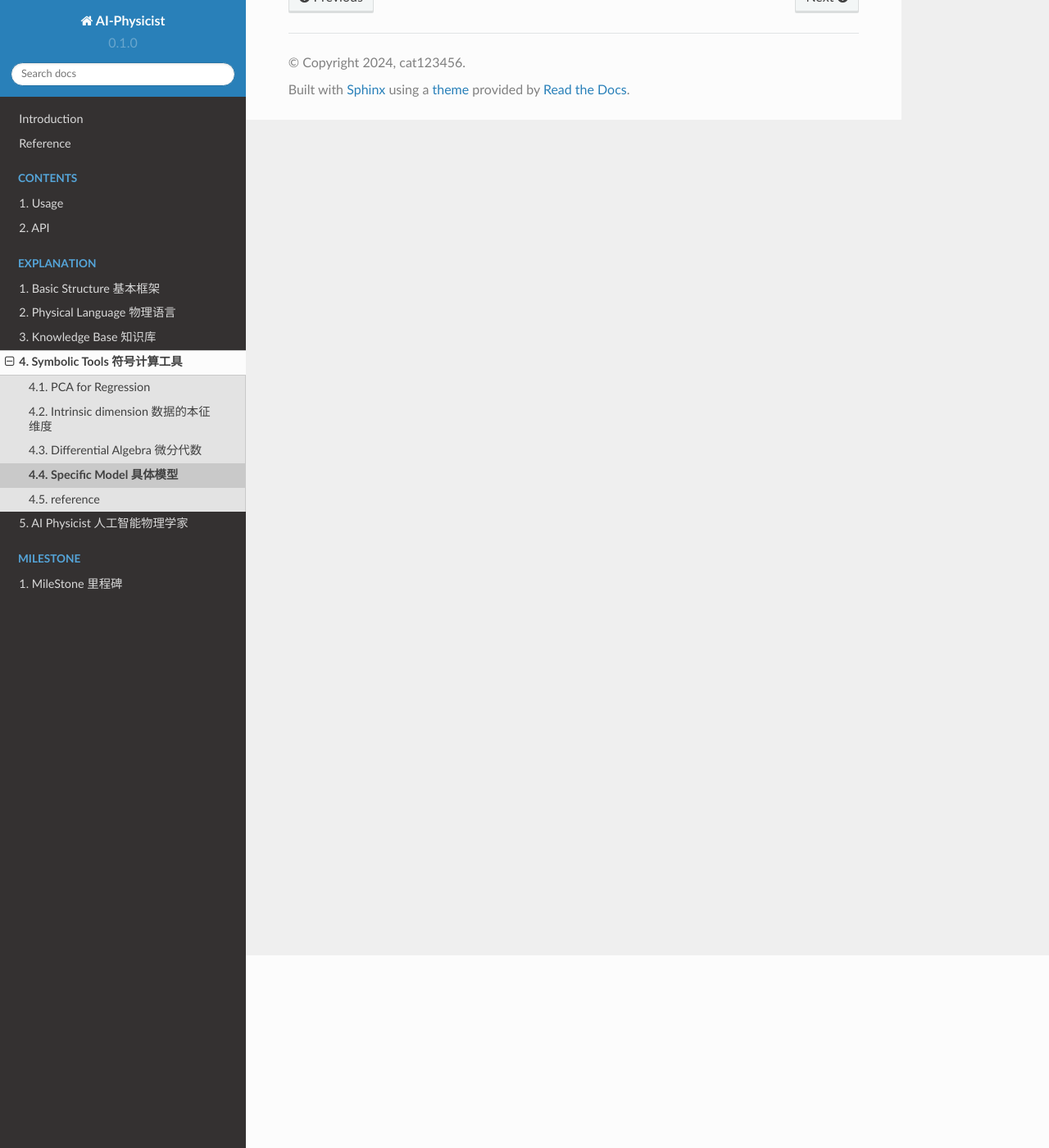
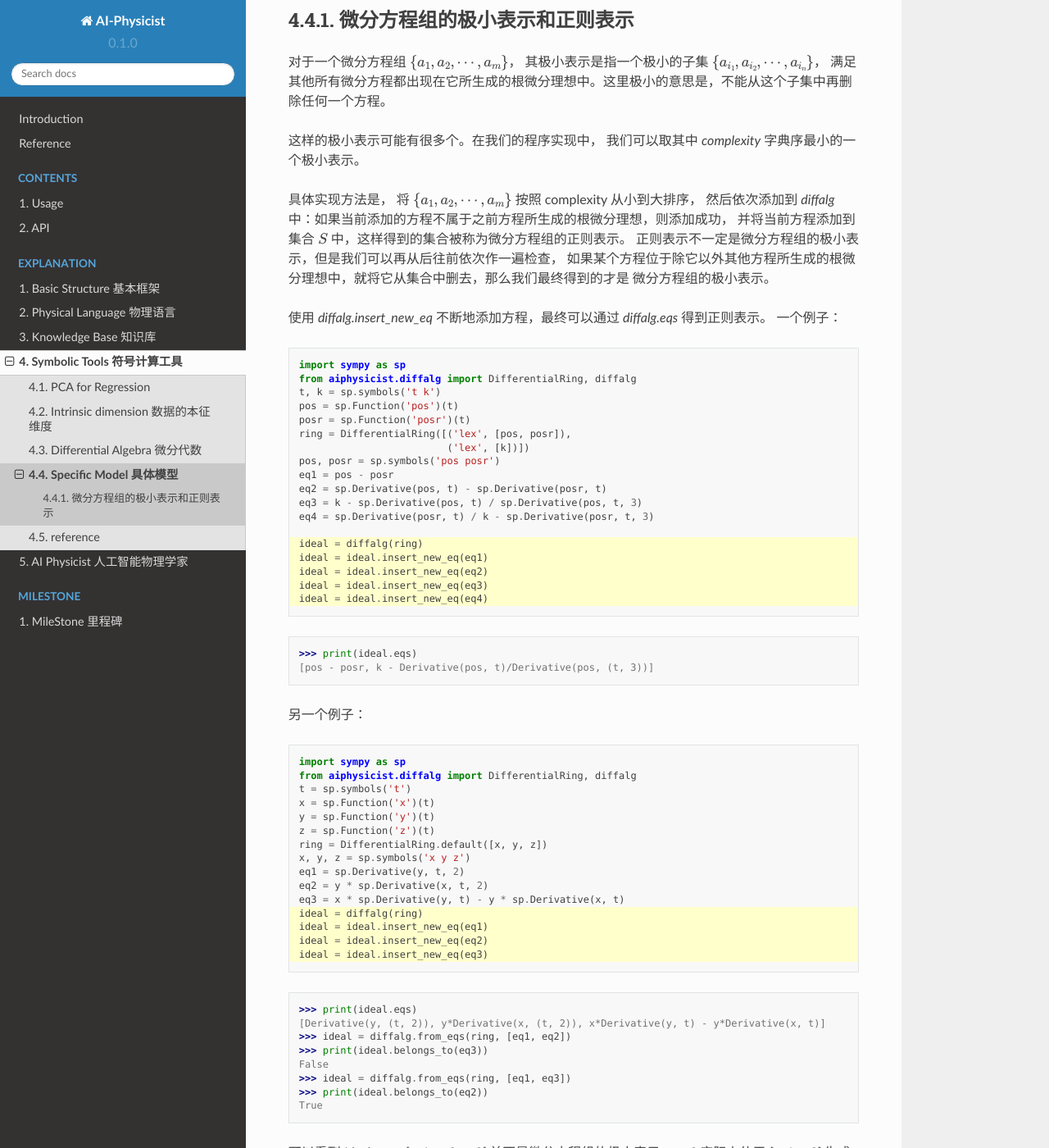
Before and after one commit to catmeow123456/AI-Physicist-documentation, a Sphinx documentation site: the page built from docs/source/symbolic/spm.rst, in a window 1280 px wide and 1400 px high, scrolled down 235 px. Shown: the whole window at 82% size. Built offline with Sphinx 7.4.7 and the Read the Docs theme 2.0.0, drawn with Linux system fonts in a browser that asks for light colours; some of the changed text lies outside the part shown.

Commit message:
minimal rep

```diff
--- a/docs/source/symbolic/spm.rst
+++ b/docs/source/symbolic/spm.rst
@@ -1,4 +1,82 @@
 Specific Model 具体模型
 ==============================
 
-主要介绍一下 Specific Model 在数学上的定义和目标，以及它在代数化简、排除冗余层面的原理。
+这一章主要介绍一下 Specific Model 在数学上的定义和目标，以及它在代数化简、排除冗余层面的原理。
+
+微分方程组的极小表示和正则表示
+---------------------------------
+对于一个微分方程组 :math:`\{a_1, a_2, \cdots, a_m\}`，
+其极小表示是指一个极小的子集 :math:`\{a_{i_1}, a_{i_2}, \cdots, a_{i_n}\}`，
+满足其他所有微分方程都出现在它所生成的根微分理想中。这里极小的意思是，不能从这个子集中再删除任何一个方程。
+
+这样的极小表示可能有很多个。在我们的程序实现中，
+我们可以取其中 `complexity` 字典序最小的一个极小表示。
+
+具体实现方法是，
+将 :math:`\{a_1, a_2, \cdots, a_m\}` 按照 complexity 从小到大排序，
+然后依次添加到 `diffalg` 中：如果当前添加的方程不属于之前方程所生成的根微分理想，则添加成功，
+并将当前方程添加到集合 :math:`S` 中，这样得到的集合被称为微分方程组的正则表示。
+正则表示不一定是微分方程组的极小表示，但是我们可以再从后往前依次作一遍检查，
+如果某个方程位于除它以外其他方程所生成的根微分理想中，就将它从集合中删去，那么我们最终得到的才是
+微分方程组的极小表示。
+
+使用 `diffalg.insert_new_eq` 不断地添加方程，最终可以通过 `diffalg.eqs` 得到正则表示。
+一个例子：
+
+.. code-block:: python
+    :emphasize-lines: 14,15,16,17,18
+
+    import sympy as sp
+    from aiphysicist.diffalg import DifferentialRing, diffalg
+    t, k = sp.symbols('t k')
+    pos = sp.Function('pos')(t)
+    posr = sp.Function('posr')(t)
+    ring = DifferentialRing([('lex', [pos, posr]),
+                             ('lex', [k])])
+    pos, posr = sp.symbols('pos posr')
+    eq1 = pos - posr
+    eq2 = sp.Derivative(pos, t) - sp.Derivative(posr, t)
+    eq3 = k - sp.Derivative(pos, t) / sp.Derivative(pos, t, 3)
+    eq4 = sp.Derivative(posr, t) / k - sp.Derivative(posr, t, 3)
+
+    ideal = diffalg(ring)
+    ideal = ideal.insert_new_eq(eq1)
+    ideal = ideal.insert_new_eq(eq2)
+    ideal = ideal.insert_new_eq(eq3)
+    ideal = ideal.insert_new_eq(eq4)
+
+>>> print(ideal.eqs)
+[pos - posr, k - Derivative(pos, t)/Derivative(pos, (t, 3))]
+
+另一个例子：
+
+.. code-block:: python
+    :emphasize-lines: 12,13,14,15
+
+    import sympy as sp
+    from aiphysicist.diffalg import DifferentialRing, diffalg
+    t = sp.symbols('t')
+    x = sp.Function('x')(t)
+    y = sp.Function('y')(t)
+    z = sp.Function('z')(t)
+    ring = DifferentialRing.default([x, y, z])
+    x, y, z = sp.symbols('x y z')
+    eq1 = sp.Derivative(y, t, 2)
+    eq2 = y * sp.Derivative(x, t, 2)
+    eq3 = x * sp.Derivative(y, t) - y * sp.Derivative(x, t)
+    ideal = diffalg(ring)
+    ideal = ideal.insert_new_eq(eq1)
+    ideal = ideal.insert_new_eq(eq2)
+    ideal = ideal.insert_new_eq(eq3)
+
+>>> print(ideal.eqs)
+[Derivative(y, (t, 2)), y*Derivative(x, (t, 2)), x*Derivative(y, t) - y*Derivative(x, t)]
+>>> ideal = diffalg.from_eqs(ring, [eq1, eq2])
+>>> print(ideal.belongs_to(eq3))
+False
+>>> ideal = diffalg.from_eqs(ring, [eq1, eq3])
+>>> print(ideal.belongs_to(eq2))
+True
+
+可以看到 `ideal.eqs = [eq1, eq2, eq3]` 并不是微分方程组的极小表示。
+`eq2` 实际上位于 `[eq1,eq3]` 生成的根微分理想中。
```
Also changed, not shown: docs/source/symbolic/diffalg.rst (+30 -7 lines).
